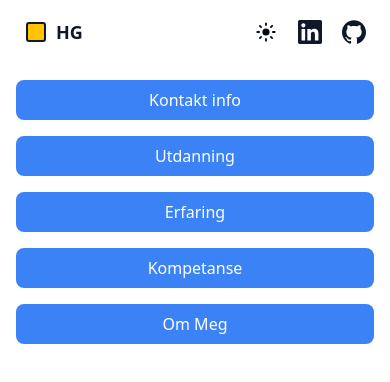
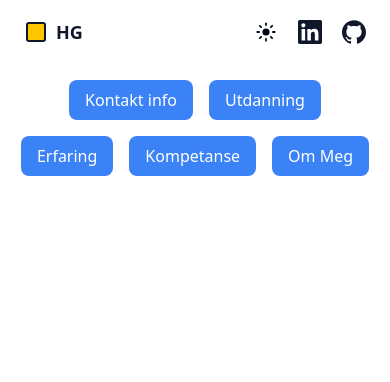
Before and after one commit to coding-chef77/portfolio-chadcn-ui, a React (Vite) app: page / in a window 390 px wide. Shown: the top 382 px of the page. Built offline with nearby package versions, Linux system fonts and the light colour scheme.

Commit message:
fixed page layout for small screens

```diff
--- a/src/pages/CvPage/CvPage.tsx
+++ b/src/pages/CvPage/CvPage.tsx
@@ -20,7 +20,7 @@ type CvSectionProps = {
 
 const CvSection: React.FC<CvSectionProps> = ({ title, content }) => (
   <Dialog>
-    <DialogTrigger className="px-4 py-2 bg-blue-500 text-white rounded-lg hover:bg-blue-600 w-full text-center sm:w-auto">
+    <DialogTrigger className="px-4 py-2 bg-blue-500 text-white rounded-lg hover:bg-blue-600">
       {title}
     </DialogTrigger>
     <DialogContent>
@@ -33,7 +33,7 @@ const CvSection: React.FC<CvSectionProps> = ({ title, content }) => (
 );
 
 const CvPage: React.FC = () => (
-  <div className="flex flex-col sm:flex-row flex-wrap justify-center items-center gap-4 p-4 max-w-full overflow-hidden">
+  <div className="flex flex-wrap justify-center items-center gap-4 p-4">
     <CvSection title="Kontakt info" content={<CvKontakt />} />
     <CvSection title="Utdanning" content={<CvUtdanning />} />
     <CvSection title="Erfaring" content={<CvErfaring />} />
```
